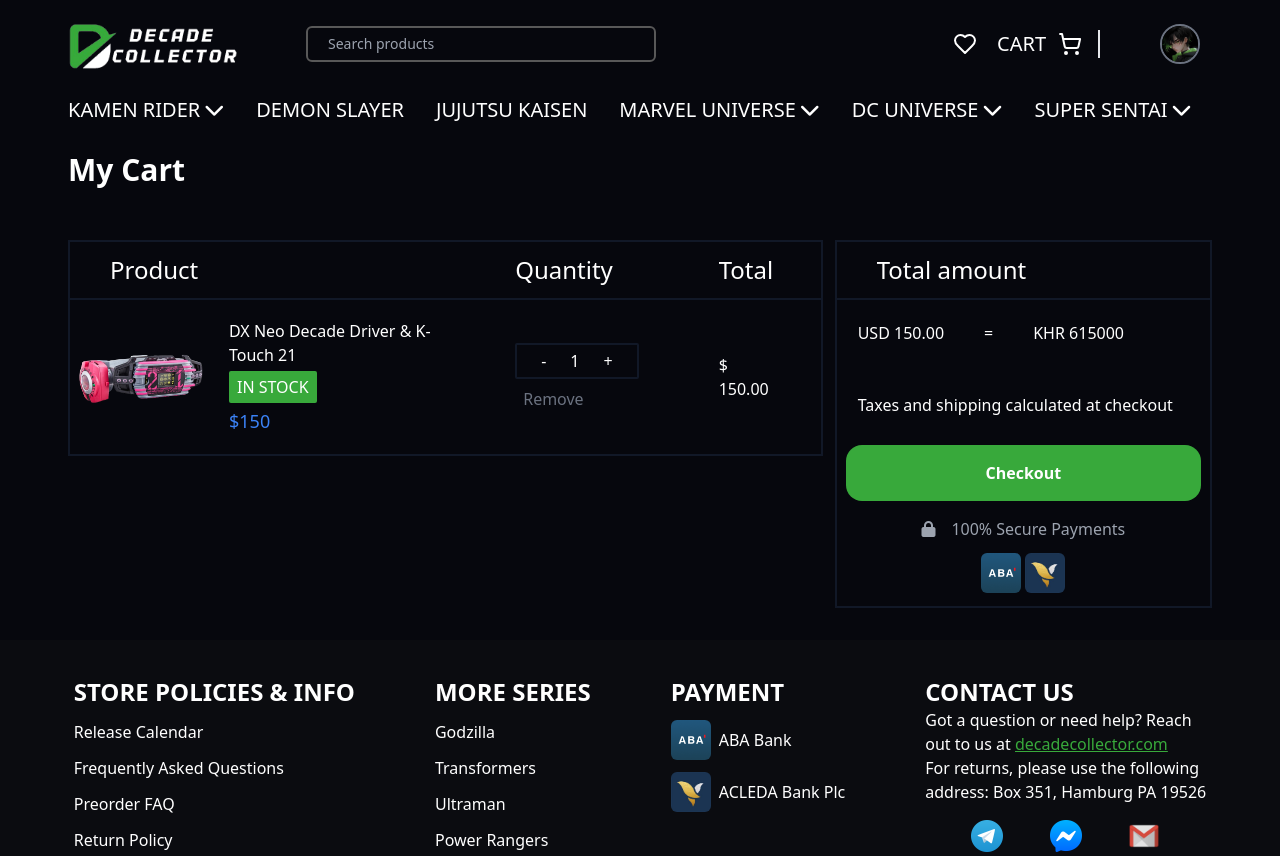
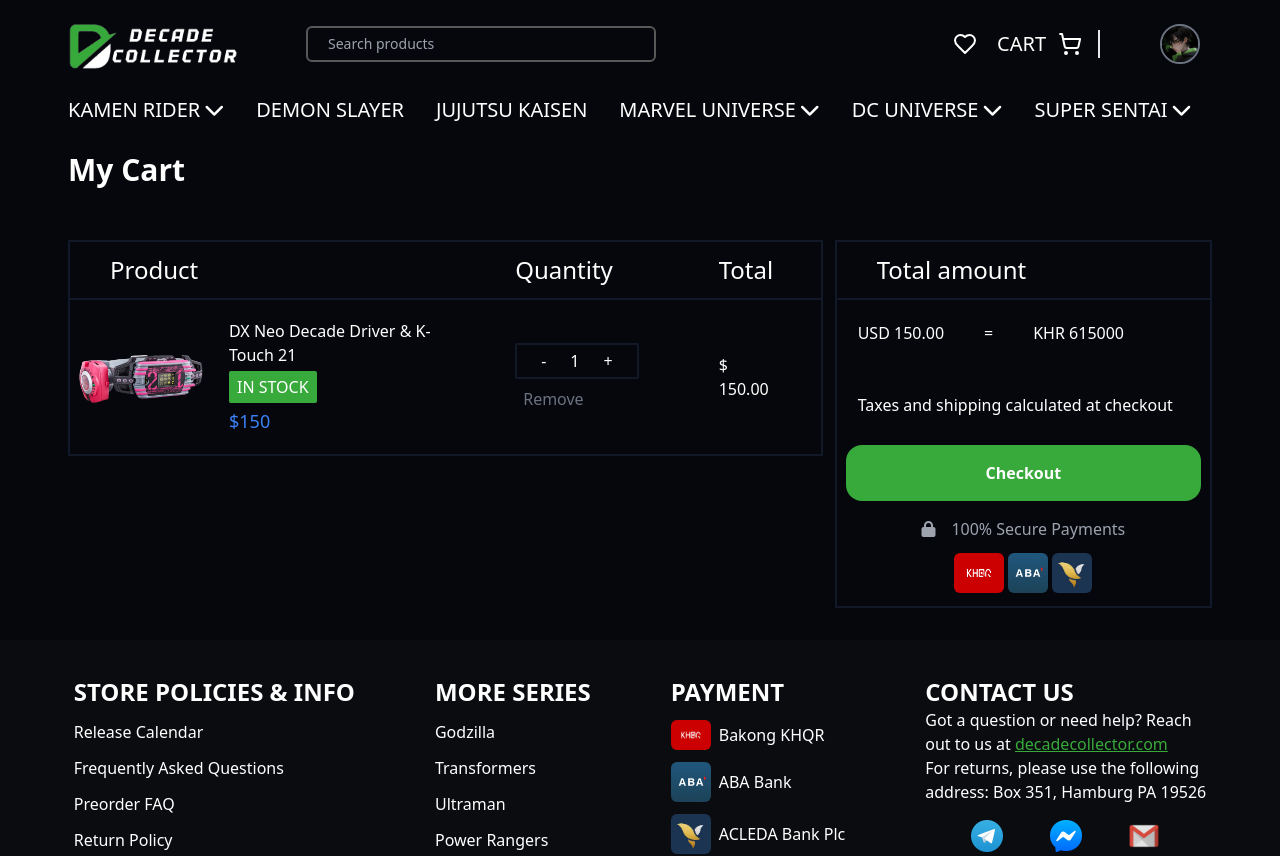
Before and after one commit to YORNSOKHLEN/decade_collector, a React (Vite) app: page /cart in a window 1280 px wide. Shown: the top 856 px of the page. Built offline with nearby package versions, Linux system fonts and the light colour scheme.

Commit message:
src/components/jsx/elements/Footer.jsxsrc/components/jsx/payment/Cart.jsx

```diff
--- a/src/components/jsx/elements/Footer.jsx
+++ b/src/components/jsx/elements/Footer.jsx
@@ -1,17 +1,17 @@
 import React from "react";
-// import Khqr from "../../../assets/images/logo/ba.png";
-import Aba from "../../../assets/images/logo/aba.png";
-import Acleda from "../../../assets/images/logo/acleda.jpg";
-import Telegram from "../../../assets/icon/telegram.png";
-import Messenger from "../../../assets/icon/messenger.png";
-import Email from "../../../assets/icon/email.png";
-import Facebook from "../../../assets/icon/facebook.png";
-import Tiktok from "../../../assets/icon/tiktok.png";
-import Instagram from "../../../assets/icon/instagram.png";
-import Youtube from "../../../assets/icon/youtube.png";
+import Khqr from "/src/assets/images/logo/ba.png";
+import Aba from "/src/assets/images/logo/aba.png";
+import Acleda from "/src/assets/images/logo/acleda.jpg";
+import Telegram from "/src/assets/icon/telegram.png";
+import Messenger from "/src/assets/icon/messenger.png";
+import Email from "/src/assets/icon/email.png";
+import Facebook from "/src/assets/icon/facebook.png";
+import Tiktok from "/src/assets/icon/tiktok.png";
+import Instagram from "/src/assets/icon/instagram.png";
+import Youtube from "/src/assets/icon/youtube.png";
 import { Link } from "react-router-dom";
-import MoreSeries from "../../js/moreSeries";
-import Policy from "../../js/policyStore";
+import MoreSeries from "/src/components/js/moreSeries";
+import Policy from "/src/components/js/policyStore";
 
 const Footer = () => {
   return (
@@ -51,14 +51,14 @@
           </div>
           <div>
             <h2 className="text-2xl font-bold">PAYMENT</h2>
-            {/* <Link to="#1" className="left-0 mt-3 flex gap-2 items-center">
+            <Link to="#1" className="left-0 mt-3 flex gap-2 items-center">
               <img
                 src={Khqr}
                 alt="KHQR"
                 className="w-[40px] h-[30px] bg-white rounded-md"
               />
               <p>Bakong KHQR</p>
-            </Link> */}
+            </Link>
             <Link to="#1" className="left-0 mt-3 flex gap-2 items-center">
               <img
                 src={Aba}
--- a/src/components/jsx/payment/Cart.jsx
+++ b/src/components/jsx/payment/Cart.jsx
@@ -1,9 +1,9 @@
 import React, { useState } from "react";
 import { Link } from "react-router-dom";
-import Decade from "../../../assets/images/kamen_rider/decade/decade1/Decade1.png";
-// import Khqr from "../../../assets/images/logo/ba.png";
-import Aba from "../../../assets/images/logo/aba.png";
-import Acleda from "../../../assets/images/logo/acleda.jpg";
+import Decade from "/src/assets/images/kamen_rider/decade/decade1/decade1.png";
+import Khqr from "/src/assets/images/logo/ba.png";
+import Aba from "/src/assets/images/logo/aba.png";
+import Acleda from "/src/assets/images/logo/acleda.jpg";
 
 const Card = () => {
   const [quantity, setQuantity] = useState(1);
@@ -117,13 +117,13 @@
                         <p>100% Secure Payments</p>
                       </span>
                       <div className="flex gap-1 justify-center pb-3">
-                        {/* <span className="left-0 mt-3 flex gap-2 items-center">
+                        <span className="left-0 mt-3 flex gap-2 items-center">
                           <img
                             src={Khqr}
                             alt="KHQR"
                             className="w-[50px] h-[40px] bg-white rounded-md"
                           />
-                        </span> */}
+                        </span>
                         <span className="left-0 mt-3 flex gap-2 items-center">
                           <img
                             src={Aba}
```
